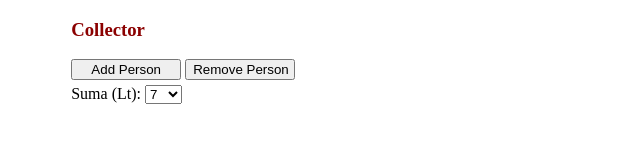
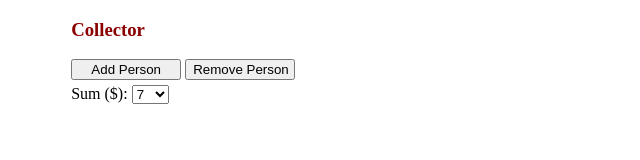
Before and after one commit to Skaidrius/Collector, a plain HTML site: page Collector.html in a window 1280 px wide. Shown: the full height of the page, 0-640 px from the left. Drawn offline with Linux system fonts and the light colour scheme.

Commit message:
Update Collector.html

```diff
--- a/Collector.html
+++ b/Collector.html
@@ -36,7 +36,7 @@
 
     <div id = 'val'>
       <form id = 'pick'>
-        Suma (Lt):
+        Sum ($):
           <select id = 'sel' onchange = 'valCheck()'>
           <option>7</option>
           <option>10</option>
```
